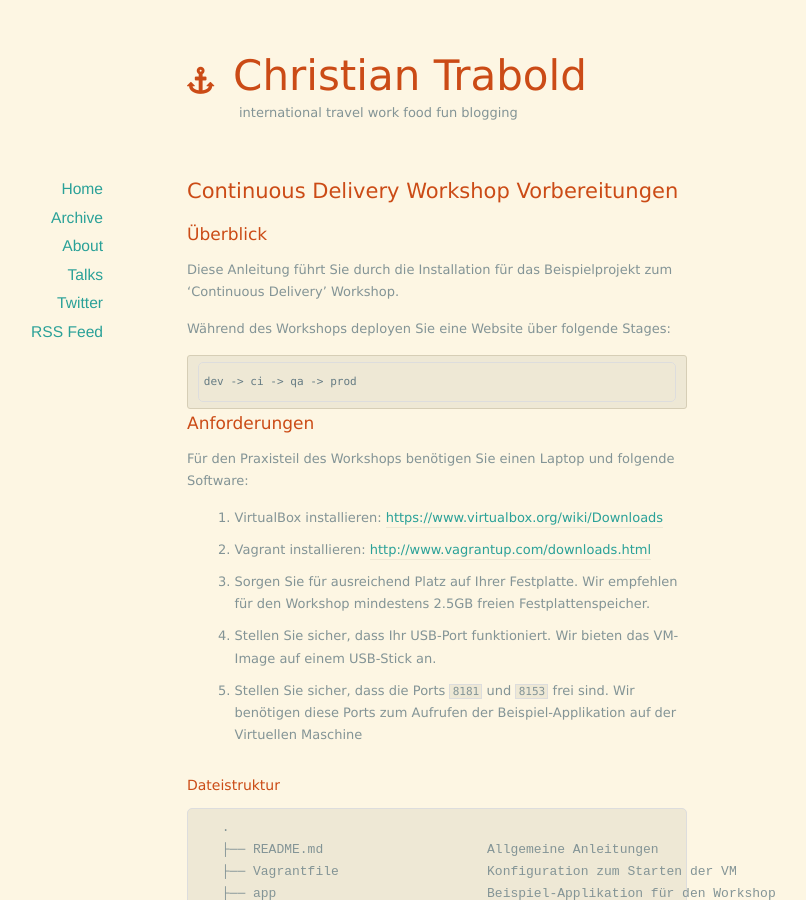
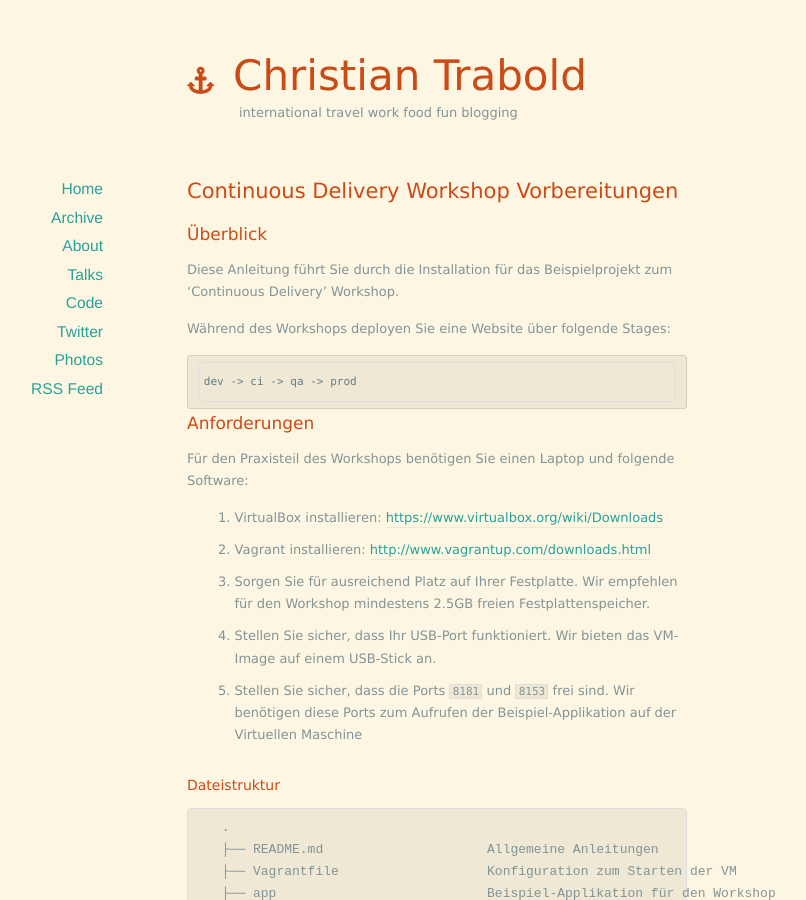
Before and after one commit to ctrabold/ctrabold.github.io, a Jekyll site: the page built from index.html, in a window 1280 px wide and 900 px high. Shown: the whole window, without its empty margins (203-1009 px from the left). Built offline with Jekyll 4.4.1, drawn with Linux system fonts in a browser that asks for light colours; nearby versions of some CDN libraries; the list of posts is cut into pages by our own code.

Commit message:
[layouts] Add links to github & flickr to main nav

```diff
--- a/_layouts/default.html
+++ b/_layouts/default.html
@@ -37,7 +37,9 @@
           <li><a href="/archives">Archive</a></li>
           <li><a href="/about">About</a></li>
           <li><a href="/talks">Talks</a></li>
-          <li><a href="http://twitter.com/ctrabold">Twitter</a></li>
+          <li><a href="https://github.com/ctrabold">Code</a></li>
+          <li><a href="https://twitter.com/ctrabold">Twitter</a></li>
+          <li><a href="https://www.flickr.com/photos/christian-trabold">Photos</a></li>
           <li><a href="/feed.xml">RSS Feed</a></li>
         </ul>
       </nav>
```
